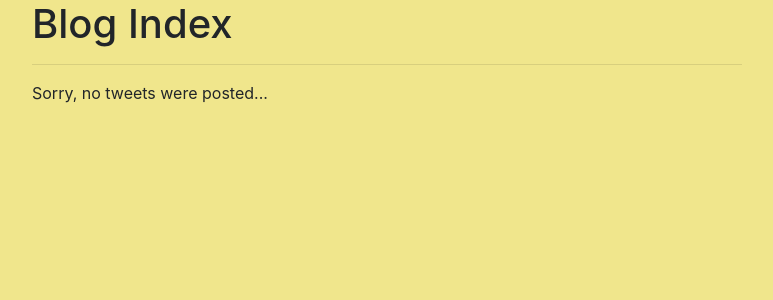
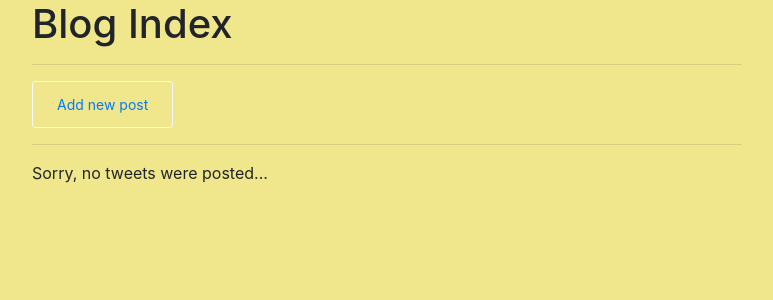
Before and after one commit to ivanprytula/dj_demo_app, a Django app: template dj_twitter_clone_app/templates/blog/blog_list.html in a window 1280 px wide. Shown: the part 76-376 px from the top of the page, without its empty margins (253-1026 px from the left). Run offline with Django 3.2, Linux system fonts and the light colour scheme; the template is opened without the code that fills it, so the values that code supplies are empty; some libraries are stand-ins or nearby versions.

Commit message:
Fix URLconf, add btn for new post
 - Delete redundant entrypoint.sh, fix Dockerfile

```diff
--- a/dj_twitter_clone_app/blog/urls.py
+++ b/dj_twitter_clone_app/blog/urls.py
@@ -13,8 +13,8 @@ app_name = 'blog'
 urlpatterns = [
     path('', BlogListView.as_view(), name='blog_list'),
     path('new/', PostCreateView.as_view(), name='post_new'),
-    path('<int:pk>/', PostDetailView, name='post_detail'),
-    path('<int:pk>/update', PostUpdateView, name='post_update'),
-    path('<int:pk>/delete', PostDeleteView, name='post_delete'),
+    path('<int:pk>/', PostDetailView.as_view(), name='post_detail'),
+    path('<int:pk>/update', PostUpdateView.as_view(), name='post_update'),
+    path('<int:pk>/delete', PostDeleteView.as_view(), name='post_delete'),
     path('<category>/', BlogCategory.as_view(), name='post_category'),
 ]
--- a/dj_twitter_clone_app/templates/blog/blog_list.html
+++ b/dj_twitter_clone_app/templates/blog/blog_list.html
@@ -8,6 +8,12 @@
 
     <div class="col-md-8 offset-md-2">
         <h1>Blog Index</h1>
+        <hr>
+
+        <button class="btn btn-outline-light btn-sm">
+            <a class="nav-link" href="{% url 'blog:post_new' %}">Add new post</a>
+        </button>
+
         <hr>
 
         {% if messages %}
@@ -35,6 +41,7 @@
         {% empty %}
             <p>Sorry, no tweets were posted...</p>
         {% endfor %}
+
     </div>
 
     {% if is_paginated %}
--- a/docker-compose.prod.yml
+++ b/docker-compose.prod.yml
@@ -17,7 +17,7 @@ services:
 
   web:
     build: .
-    image: ivanprytula/dj_twitter_clone:1.0
+    image: ivanprytula/dj_twitter_clone:1.1
     volumes:
       - static_volume:/usr/src/app_djtwitter_clone/staticfiles
     expose:
--- a/docker-compose.yml
+++ b/docker-compose.yml
@@ -21,7 +21,7 @@ services:
   web:
     build:
       context: . # build from Dockerfile in project root dir
-    image: ivanprytula/dj_twitter_clone:0.1
+    image: ivanprytula/dj_twitter_clone:0.2
     # Create a volume: we could edit the code in real-time without rebuilding container
     volumes:
       - ./dj_twitter_clone_app:/usr/src/app_djtwitter_clone
```
Also changed, not shown: 2 other files.
